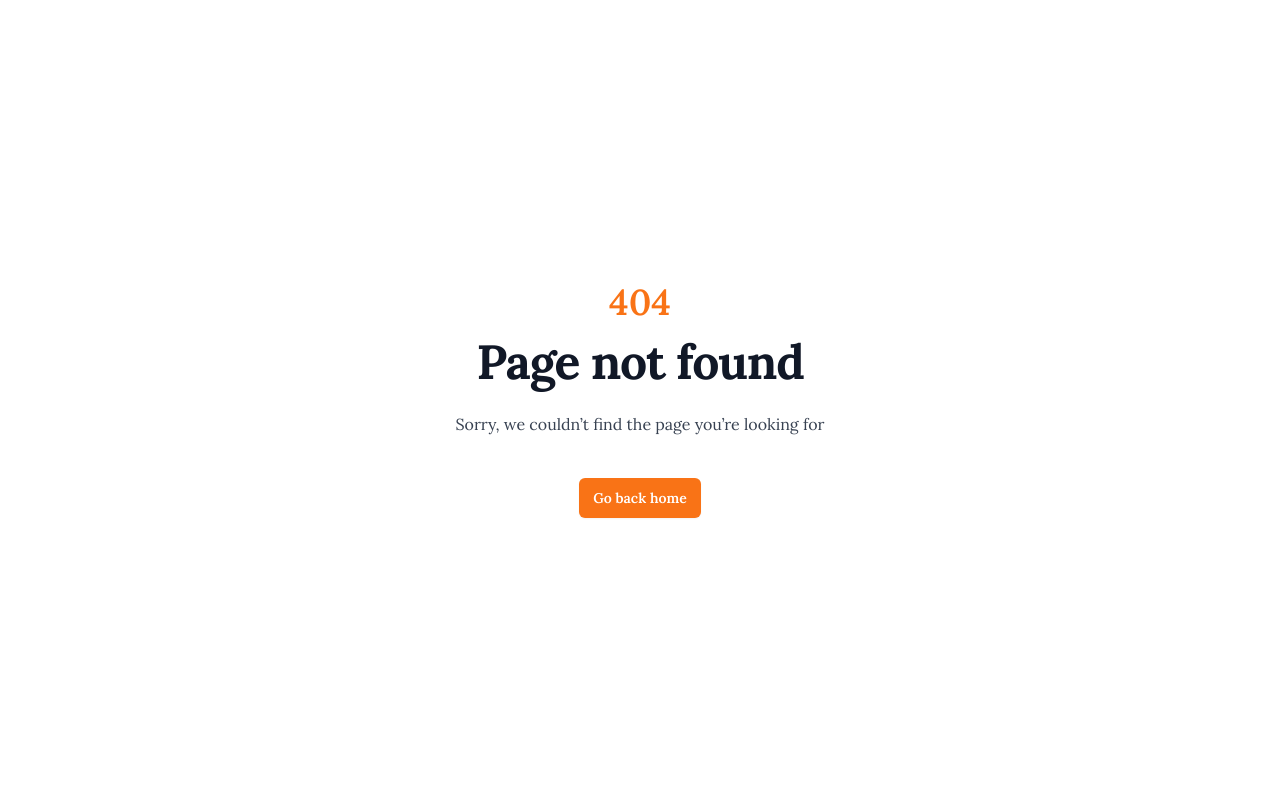
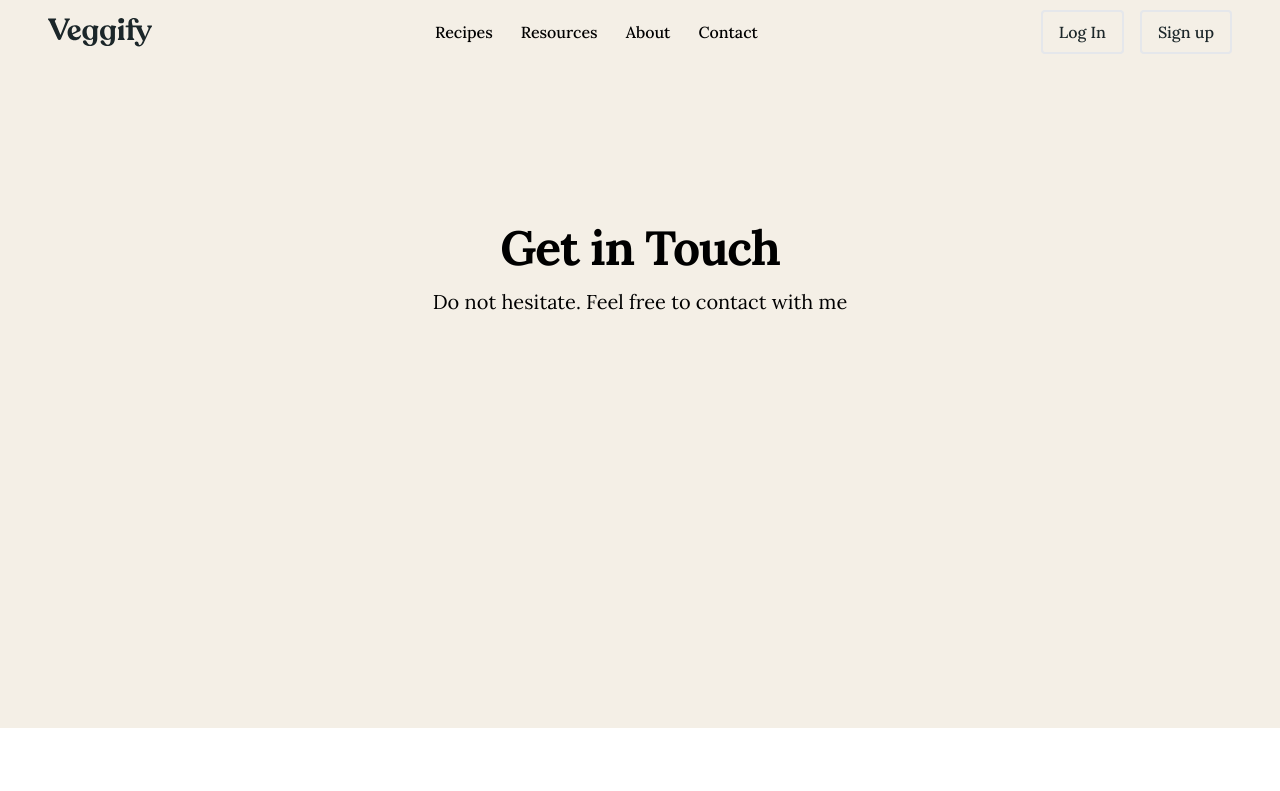
Before and after one commit to HossainRafi/Veggify, a React (Vite) app in the folder frontend/: page /contact in a window 1280 px wide. Before the commit this address had no page. Shown: the top 791 px of the page. Built offline with nearby package versions, Linux system fonts and the light colour scheme.

Commit message:
contact heading

```diff
--- a/frontend/src/main.jsx
+++ b/frontend/src/main.jsx
@@ -11,6 +11,7 @@ import { SingleItems } from "./pages/items/SingleItems";
 import { Recipies } from "./pages/items/Recipies";
 import { Resources } from "./pages/resources/Resources";
 import { About } from "./pages/about/About";
+import { Contact } from "./pages/contact/Contact";
 
 const router = createBrowserRouter([
   {
@@ -48,6 +49,10 @@ const router = createBrowserRouter([
         path: "/about",
         element: <About />,
       },
+      {
+        path: "/contact",
+        element: <Contact />,
+      },
     ],
   },
 ]);
--- /dev/null
+++ b/frontend/src/pages/contact/Contact.jsx
@@ -0,0 +1,22 @@
+import React from "react";
+
+export const Contact = () => {
+  return (
+    <section className="px-6 lg:px-12 py-20">
+      <div id="contact">
+        <div className="mx-auto max-w-7xl px-4 py-16 sm:px-6 lg:px-8 lg:py-20">
+          <div className="mb-4">
+            <div className="mb-6 max-w-3xl text-center sm:text-center md:mx-auto md:mb-12">
+              <h2 className="font-heading mb-4 font-bold tracking-tight text-3xl sm:text-5xl">
+                Get in Touch
+              </h2>
+              <p className="mx-auto mt-4 max-w-3xl text-xl">
+                Do not hesitate. Feel free to contact with me
+              </p>
+            </div>
+          </div>
+        </div>
+      </div>
+    </section>
+  );
+};
```
